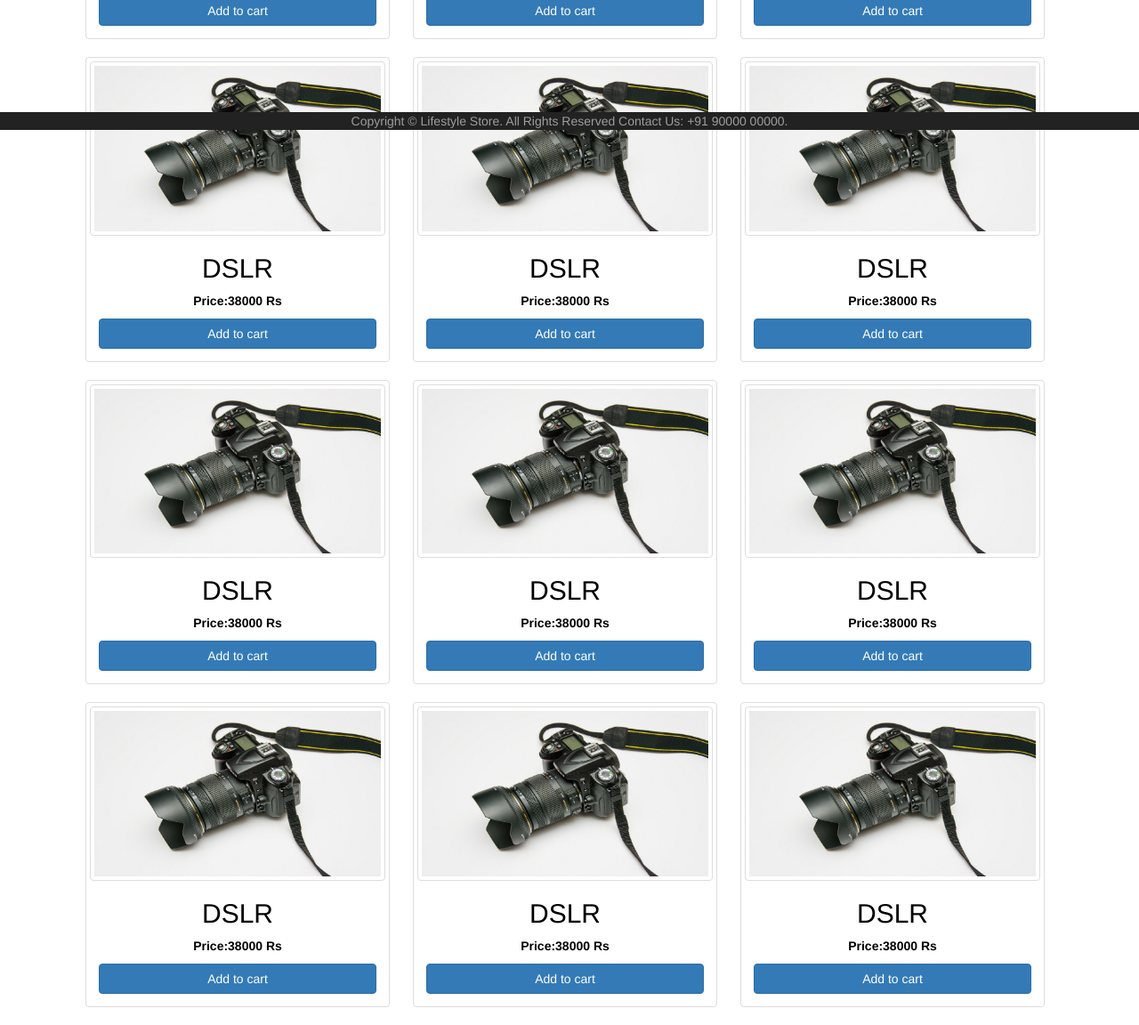
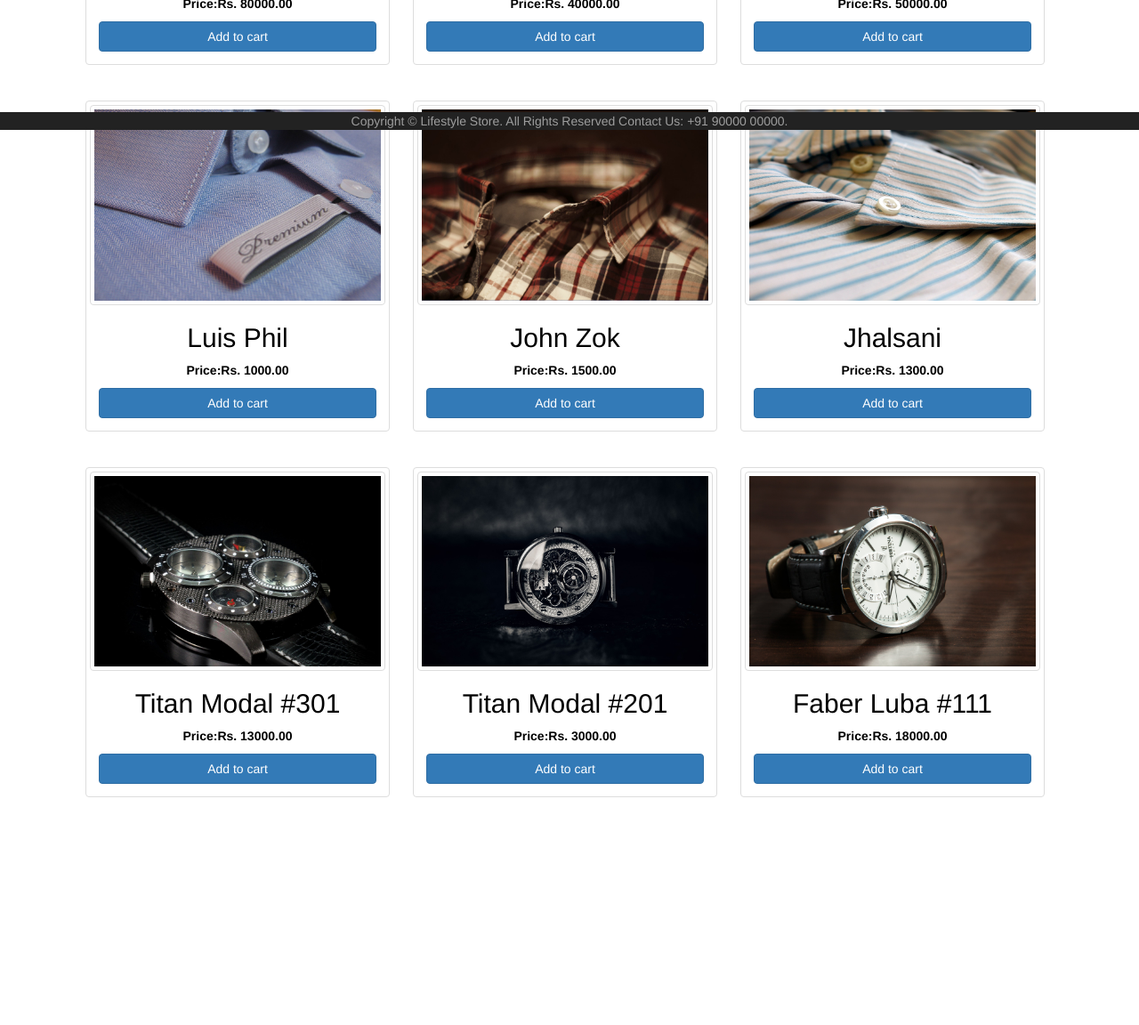
Before and after one commit to OmkarKutwal/EcommerceWebsiteWithBootstrap, a plain HTML site: page product.html in a window 1280 px wide. Shown: the part 654-1806 px from the top of the page at 89% size. After the commit the page ends 1590 px from the top, so only its background shows below. Drawn offline with nearby package versions, Linux system fonts and the light colour scheme.

Commit message:
product page completed

```diff
--- a/css/product.css
+++ b/css/product.css
@@ -12,7 +12,7 @@ footer {
     width: 30%;
     display: block;
     padding: 4px;
-    margin-bottom: 20px;
+    margin-bottom: 40px;
     line-height: 1.42857143;
     background-color: #fff;
     border: 1px solid #ddd;
--- a/product.html
+++ b/product.html
@@ -39,124 +39,95 @@
         </div>
         <div class="item">
             <a href="#">
-                <img src="./img/1.jpg" alt="" class="thumbnail">
+                <img src="./img/4.jpg" alt="" class="thumbnail">
                 <div class="caption">
-                    <h2>DSLR</h2>
-                    <p>Price:38000 Rs</p>
+                    <h2> Olympus DSLR</h2>
+                    <p>Price:Rs. 80000.00</p>
                     <button type="submit" value="Submit" class="btn btn-primary btn-block">Add to cart</button>
                 </div>
             </a>
         </div>
         <div class="item">
             <a href="#">
-                <img src="./img/1.jpg" alt="" class="thumbnail">
+                <img src="./img/2.jpg" alt="" class="thumbnail">
                 <div class="caption">
-                    <h2>DSLR</h2>
-                    <p>Price:38000 Rs</p>
+                    <h2>Sony DSLR</h2>
+                    <p>Price:Rs. 40000.00</p>
                     <button type="submit" value="Submit" class="btn btn-primary btn-block">Add to cart</button>
                 </div>
             </a>
         </div>
         <div class="item">
             <a href="#">
-                <img src="./img/1.jpg" alt="" class="thumbnail">
+                <img src="./img/3.jpg" alt="" class="thumbnail">
                 <div class="caption">
-                    <h2>DSLR</h2>
-                    <p>Price:38000 Rs</p>
+                    <h2>Sony DSLR</h2>
+                    <p>Price:Rs. 50000.00</p>
                     <button type="submit" value="Submit" class="btn btn-primary btn-block">Add to cart</button>
                 </div>
             </a>
         </div>
         <div class="item">
             <a href="#">
-                <img src="./img/1.jpg" alt="" class="thumbnail">
+                <img src="./img/6.jpg" alt="" class="thumbnail">
                 <div class="caption">
-                    <h2>DSLR</h2>
-                    <p>Price:38000 Rs</p>
+                    <h2>Luis Phil</h2>
+                    <p>Price:Rs. 1000.00</p>
                     <button type="submit" value="Submit" class="btn btn-primary btn-block">Add to cart</button>
                 </div>
             </a>
         </div>
         <div class="item">
             <a href="#">
-                <img src="./img/1.jpg" alt="" class="thumbnail">
+                <img src="./img/13.jpg" alt="" class="thumbnail">
                 <div class="caption">
-                    <h2>DSLR</h2>
-                    <p>Price:38000 Rs</p>
+                    <h2>John Zok</h2>
+                    <p>Price:Rs. 1500.00</p>
                     <button type="submit" value="Submit" class="btn btn-primary btn-block">Add to cart</button>
                 </div>
             </a>
         </div>
         <div class="item">
             <a href="#">
-                <img src="./img/1.jpg" alt="" class="thumbnail">
+                <img src="./img/14.jpg" alt="" class="thumbnail">
                 <div class="caption">
-                    <h2>DSLR</h2>
-                    <p>Price:38000 Rs</p>
+                    <h2>Jhalsani</h2>
+                    <p>Price:Rs. 1300.00</p>
                     <button type="submit" value="Submit" class="btn btn-primary btn-block">Add to cart</button>
                 </div>
             </a>
         </div>
         <div class="item">
             <a href="#">
-                <img src="./img/1.jpg" alt="" class="thumbnail">
+                <img src="./img/9.jpg" alt="" class="thumbnail">
                 <div class="caption">
-                    <h2>DSLR</h2>
-                    <p>Price:38000 Rs</p>
+                    <h2>Titan Modal #301</h2>
+                    <p>Price:Rs. 13000.00</p>
                     <button type="submit" value="Submit" class="btn btn-primary btn-block">Add to cart</button>
                 </div>
             </a>
         </div>
         <div class="item">
             <a href="#">
-                <img src="./img/1.jpg" alt="" class="thumbnail">
+                <img src="./img/10.jpg" alt="" class="thumbnail">
                 <div class="caption">
-                    <h2>DSLR</h2>
-                    <p>Price:38000 Rs</p>
+                    <h2>Titan Modal #201</h2>
+                    <p>Price:Rs. 3000.00</p>
                     <button type="submit" value="Submit" class="btn btn-primary btn-block">Add to cart</button>
                 </div>
             </a>
         </div>
         <div class="item">
             <a href="#">
-                <img src="./img/1.jpg" alt="" class="thumbnail">
+                <img src="./img/12.jpg" alt="" class="thumbnail">
                 <div class="caption">
-                    <h2>DSLR</h2>
-                    <p>Price:38000 Rs</p>
+                    <h2>Faber Luba #111</h2>
+                    <p>Price:Rs. 18000.00</p>
                     <button type="submit" value="Submit" class="btn btn-primary btn-block">Add to cart</button>
                 </div>
             </a>
         </div>
-        <div class="item">
-            <a href="#">
-                <img src="./img/1.jpg" alt="" class="thumbnail">
-                <div class="caption">
-                    <h2>DSLR</h2>
-                    <p>Price:38000 Rs</p>
-                    <button type="submit" value="Submit" class="btn btn-primary btn-block">Add to cart</button>
-                </div>
-            </a>
-        </div>
-        <div class="item">
-            <a href="#">
-                <img src="./img/1.jpg" alt="" class="thumbnail">
-                <div class="caption">
-                    <h2>DSLR</h2>
-                    <p>Price:38000 Rs</p>
-                    <button type="submit" value="Submit" class="btn btn-primary btn-block">Add to cart</button>
-                </div>
-            </a>
-        </div>
-        <div class="item">
-            <a href="#">
-                <img src="./img/1.jpg" alt="" class="thumbnail">
-                <div class="caption">
-                    <h2>DSLR</h2>
-                    <p>Price:38000 Rs</p>
-                    <button type="submit" value="Submit" class="btn btn-primary btn-block">Add to cart</button>
-                </div>
-            </a>
-        </div>
+
     </div>
 
 
```
